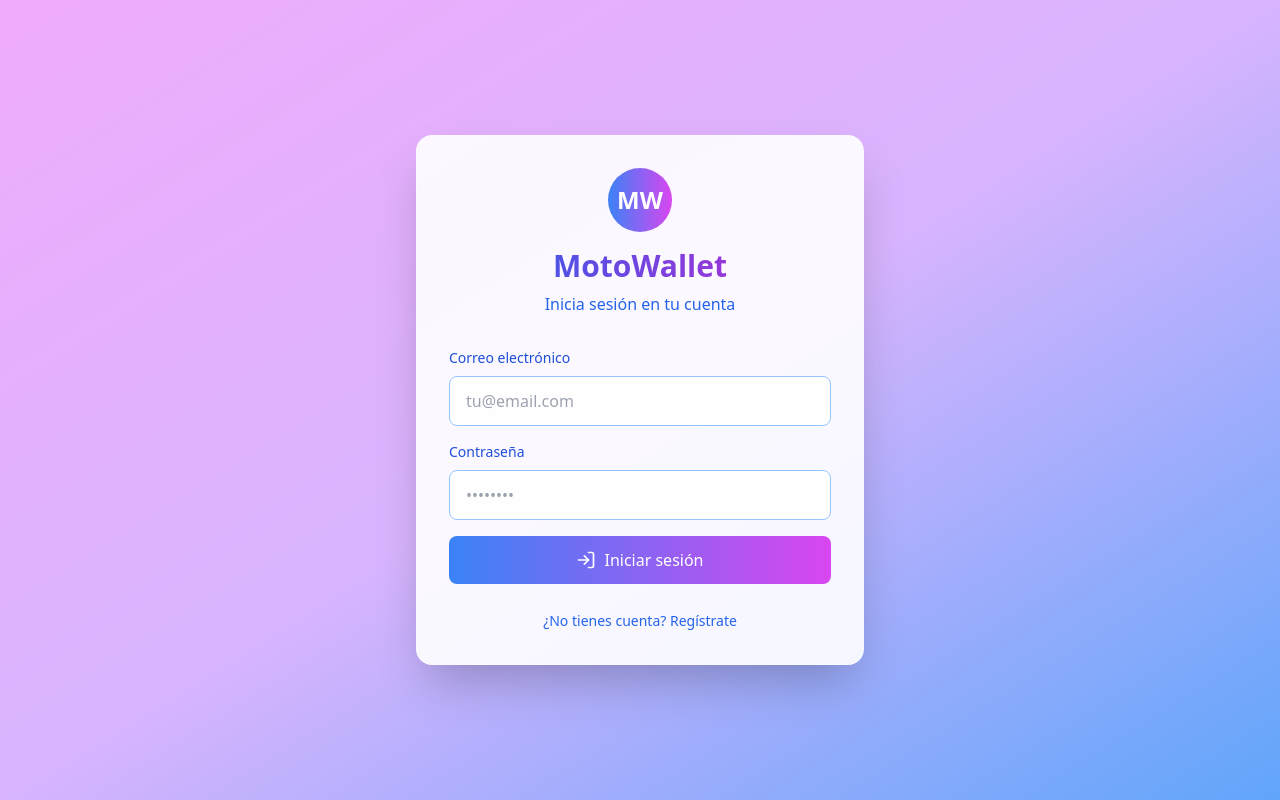
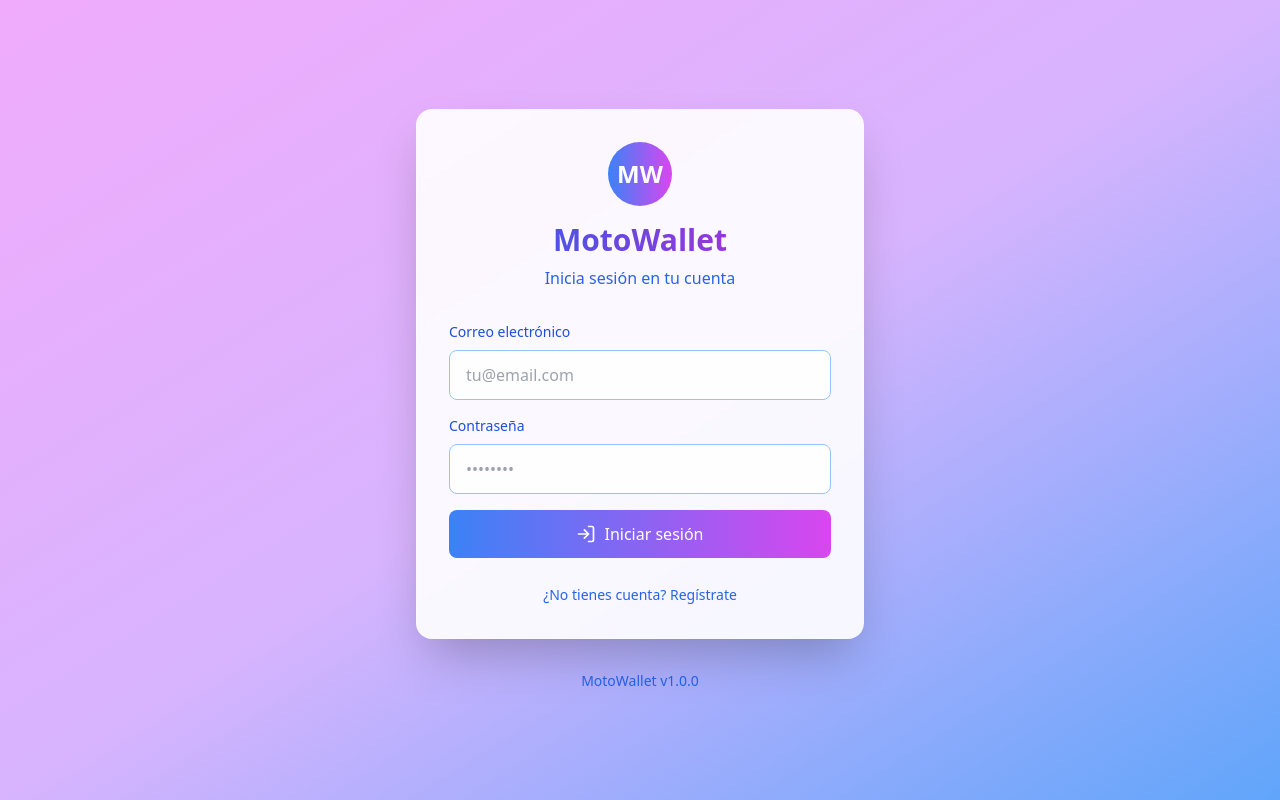
Before and after one commit to rubenbruges/motoTrack, a React (Vite) app: page / in a window 1280 px wide. Built offline with nearby package versions, Linux system fonts and the light colour scheme; no server answers.

Commit message:
style: add footer with version information to AuthForm, MotoDetail, and MotosList components

```diff
--- a/src/components/AuthForm.tsx
+++ b/src/components/AuthForm.tsx
@@ -29,7 +29,7 @@ export function AuthForm() {
   };
 
   return (
-    <div className="min-h-screen flex items-center justify-center bg-gradient-to-br from-fuchsia-300 via-purple-300 to-blue-400 p-4">
+    <div className="min-h-screen flex flex-col items-center justify-center bg-gradient-to-br from-fuchsia-300 via-purple-300 to-blue-400 p-4">
       <div className="w-full max-w-md">
         <div className="bg-white/90 backdrop-blur-sm rounded-2xl shadow-2xl p-8 border border-white/20">
           <div className="text-center mb-8">
@@ -113,6 +113,12 @@ export function AuthForm() {
             </button>
           </div>
         </div>
+
+        <footer className="mt-auto pt-8">
+          <div className="text-center">
+            <p className="text-sm text-blue-600">MotoWallet v1.0.0</p>
+          </div>
+        </footer>
       </div>
     </div>
   );
--- a/src/pages/MotoDetail.tsx
+++ b/src/pages/MotoDetail.tsx
@@ -159,7 +159,7 @@ export function MotoDetail({ moto, onBack, onMotoUpdate }: MotoDetailProps) {
   }
 
   return (
-    <div className="min-h-screen bg-gradient-to-br from-blue-50 to-fuchsia-50">
+    <div className="min-h-screen bg-gradient-to-br from-blue-50 to-fuchsia-50 flex flex-col">
       <header className="bg-white/80 backdrop-blur-sm border-b border-blue-200 sticky top-0 z-40">
         <div className="max-w-7xl mx-auto px-4 py-4">
           <button
@@ -721,6 +721,12 @@ export function MotoDetail({ moto, onBack, onMotoUpdate }: MotoDetailProps) {
           </div>
         </div>
       )}
+
+      <footer className="bg-white/80 backdrop-blur-sm border-t border-blue-200 py-4 mt-auto">
+        <div className="max-w-7xl mx-auto px-4 text-center">
+          <p className="text-sm text-blue-600">MotoWallet v1.0.0</p>
+        </div>
+      </footer>
     </div>
   );
 }
--- a/src/pages/MotosList.tsx
+++ b/src/pages/MotosList.tsx
@@ -90,7 +90,7 @@ export function MotosList({ onSelectMoto }: MotosListProps) {
   }
 
   return (
-    <div className="min-h-screen bg-gradient-to-br from-blue-50 to-fuchsia-50">
+    <div className="min-h-screen bg-gradient-to-br from-blue-50 to-fuchsia-50 flex flex-col">
       <header className="bg-white/80 backdrop-blur-sm border-b border-blue-200 sticky top-0 z-40">
         <div className="max-w-7xl mx-auto px-4 py-4 flex items-center justify-between">
           <div>
@@ -197,6 +197,12 @@ export function MotosList({ onSelectMoto }: MotosListProps) {
           onClose={() => setShowForm(false)}
         />
       )}
+
+      <footer className="bg-white/80 backdrop-blur-sm border-t border-blue-200 py-4 mt-auto">
+        <div className="max-w-7xl mx-auto px-4 text-center">
+          <p className="text-sm text-blue-600">MotoWallet v1.0.0</p>
+        </div>
+      </footer>
     </div>
   );
 }
```
